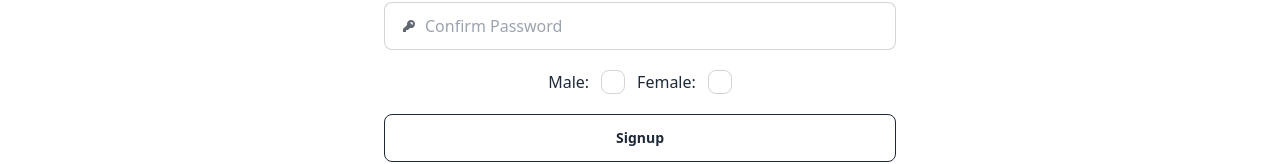
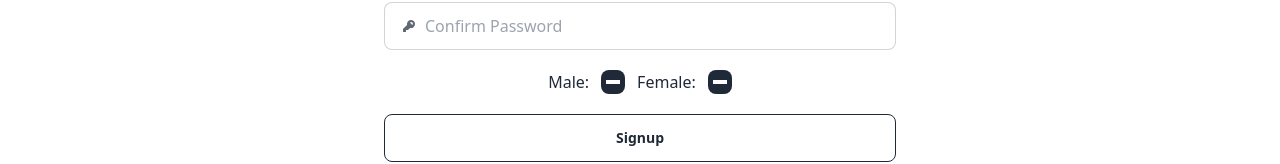
Before and after one commit to SaurabPrasai/MERN-Chat-App, a React (Vite) app in the folder frontend/: page /signup in a window 1280 px wide. Shown: the part 450-614 px from the top of the page. Built offline with nearby package versions, Linux system fonts and the light colour scheme.

Commit message:
protect home route

```diff
--- a/frontend/package.json
+++ b/frontend/package.json
@@ -13,6 +13,7 @@
     "@reduxjs/toolkit": "^2.2.5",
     "react": "^18.2.0",
     "react-dom": "^18.2.0",
+    "react-icons": "^5.2.1",
     "react-redux": "^9.1.2",
     "react-router-dom": "^6.23.1",
     "redux-persist": "^6.0.0"
--- a/frontend/src/App.jsx
+++ b/frontend/src/App.jsx
@@ -1,17 +1,19 @@
-import { BrowserRouter, Routes, Route } from "react-router-dom";
+import { BrowserRouter, Routes, Route,Navigate } from "react-router-dom";
 import Login from "./pages/Login";
 import Home from "./pages/Home";
 import Signup from "./pages/Signup";
 import Header from "./components/Header";
+import { useSelector } from "react-redux";
 
 export default function App() {
+  const {user}=useSelector(state=>state.user)
   return (
       <BrowserRouter>
       <Header/>
         <Routes>
-          <Route path="/" element={<Home />} />
+          <Route path="/" element={user?<Home/>:<Navigate to={'/signup'}/>} />
           <Route path="/login" element={<Login />} />
-          <Route path="/signup" element={<Signup />} />
+          <Route path="/signup" element={user?<Navigate to={'/'}/>:<Signup/>} />
         </Routes>
       </BrowserRouter>
 
--- /dev/null
+++ b/frontend/src/components/NoChatSelected.jsx
@@ -0,0 +1,15 @@
+import React from 'react'
+import { useSelector } from 'react-redux'
+import { MdWavingHand } from "react-icons/md";
+import { TiMessage } from "react-icons/ti";
+
+export default function NoChatSelected() {
+    const {user}=useSelector(state=>state.user)
+  return (
+    <div className='flex flex-col items-center justify-center w-full h-full gap-y-2'>
+         <p className=' flex flex-row  items-center gap-2 text-2xl'>Welcome <MdWavingHand/> {user.fullName} </p>
+         <p className=' text-2xl'>Select a chat to start messaging</p>
+         <TiMessage className=' text-4xl'/>
+    </div>
+  )
+}
--- a/frontend/src/pages/Home.jsx
+++ b/frontend/src/pages/Home.jsx
@@ -1,7 +1,14 @@
+import MessageContainer from "../components/MessageContainer"
+import Siderbar from "../components/Siderbar"
 
 const Home = () => {
   return (
-    <div>Home</div>
+    <div className=" flex flex-row h-screen  ">
+    {/* left */}
+          <Siderbar/>
+          {/*right  */}
+          <MessageContainer/>
+    </div>
   )
 }
 
--- a/frontend/src/pages/Signup.jsx
+++ b/frontend/src/pages/Signup.jsx
@@ -35,6 +35,7 @@ export default function Signup() {
     }
 
   };
+  console.log(formData)
   return (
     <div className=" max-w-lg mx-auto mt-32">
       <h1 className=" text-center text-3xl my-5">Signup</h1>
@@ -116,8 +117,8 @@ export default function Signup() {
           />
         </label>
         <div className=" flex flex-row justify-center items-center gap-x-3">
-       Male:<input type="checkbox"  className="checkbox" id="gender" name="gender" value={"male"} onChange={handleChange}/>
-       Female:<input type="checkbox" className="checkbox" id="gender" value={"female"} name="gender" onChange={handleChange}/>
+       Male:<input type="radio"  className="checkbox" id="gender" name="gender" value={"male"} onChange={handleChange}/>
+       Female:<input type="radio" className="checkbox" id="gender" value={"female"} name="gender" onChange={handleChange}/>
 
         </div>
         <button className="btn btn-outline" disabled={loading}>{loading?"Loading":"Signup"}</button>
```
Also changed, not shown: 1 other file (tests, documents, lock files or other folders).
